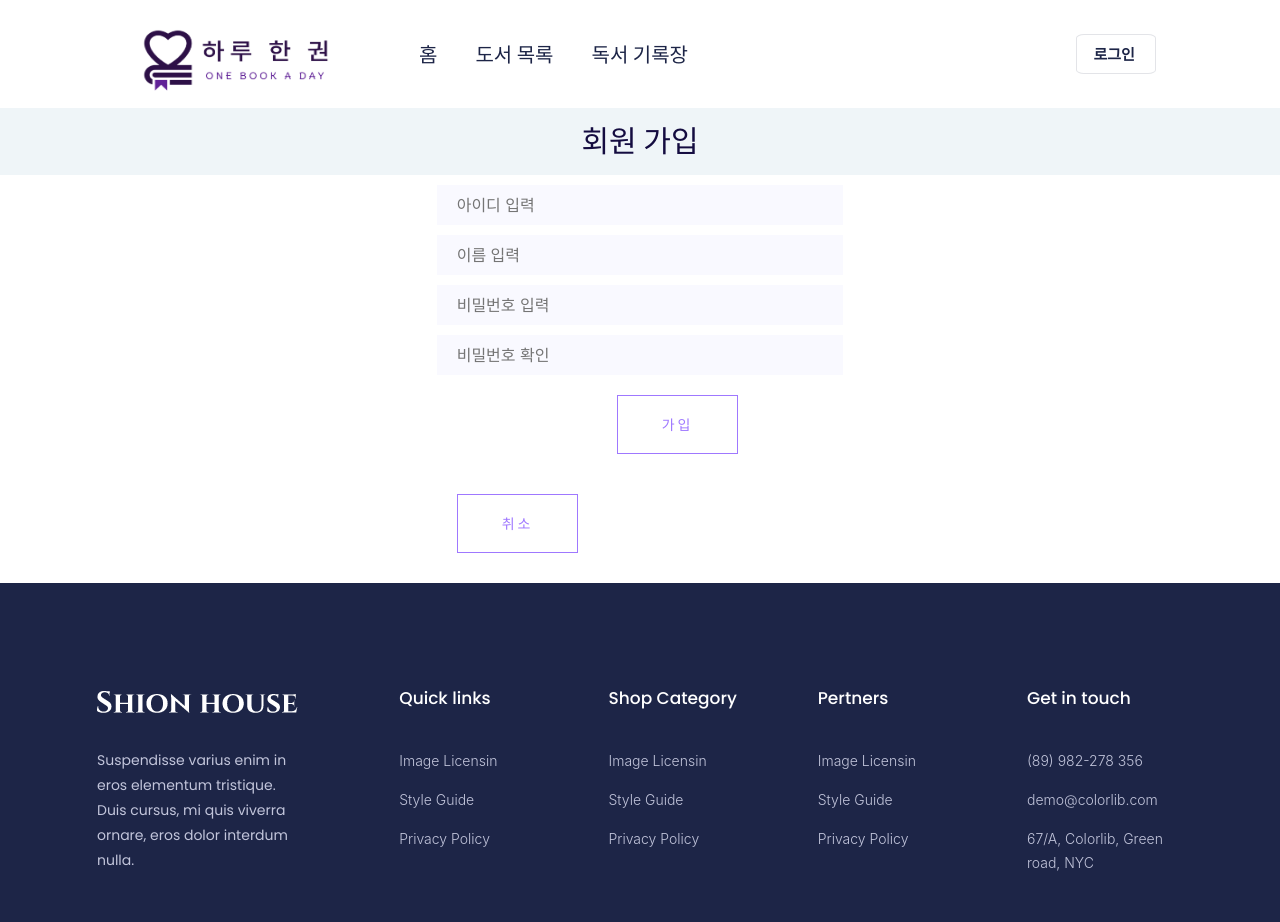
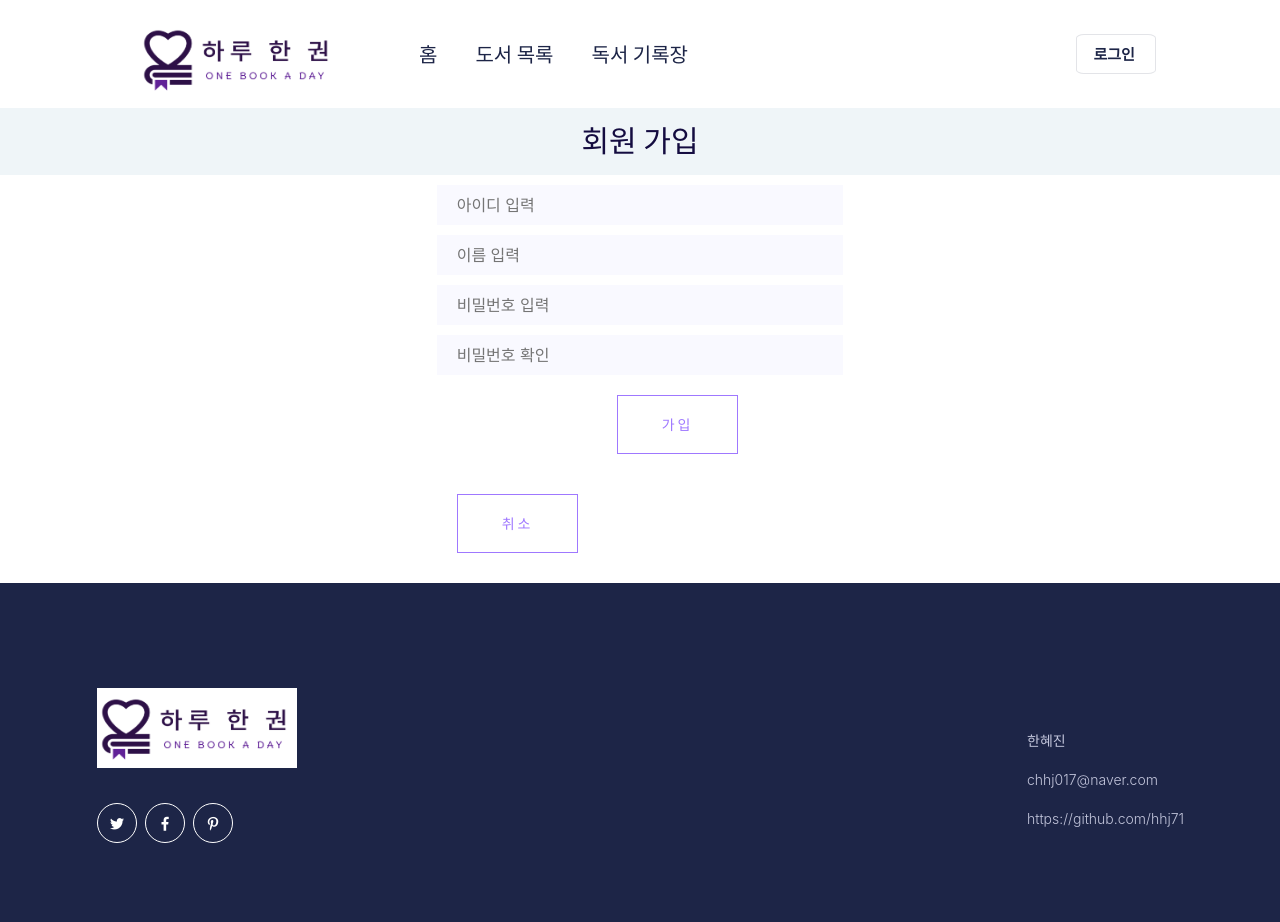
Before and after one commit to hhj71/one_book_a_day_, a React (Create React App) app: page /Member/signup in a window 1280 px wide. Shown: the top 922 px of the page. Built offline with nearby package versions, Linux system fonts and the light colour scheme; a web font is replaced by a local one.

Commit message:
11/11 FOOTER 수정

```diff
--- a/src/components/main/Footer.js
+++ b/src/components/main/Footer.js
@@ -10,13 +10,11 @@ function Footer(){
                                     <div className="single-footer-caption mb-30">
 
                                         <div className="footer-logo mb-35">
-                                            <a href="#"><img src="/img/logo/logo2_footer.png" alt=""/></a>
+                                            <a href="#"><img src="../../img/logo/logo1.png" alt="" style={{"width":"200px", "height":"80px"}}/></a>
                                         </div>
                                         <div className="footer-tittle">
                                             <div className="footer-pera">
-                                                <p>Suspendisse varius enim in eros elementum tristique. Duis cursus, mi
-                                                    quis
-                                                    viverra ornare, eros dolor interdum nulla.</p>
+
                                             </div>
                                         </div>
 
@@ -31,11 +29,11 @@ function Footer(){
                             <div className="col-xl-2 col-lg-2 col-md-4 col-sm-4">
                                 <div className="single-footer-caption mb-50">
                                     <div className="footer-tittle">
-                                        <h4>Quick links</h4>
+                                        <h4></h4>
                                         <ul>
-                                            <li><a href="#">Image Licensin</a></li>
-                                            <li><a href="#">Style Guide</a></li>
-                                            <li><a href="#">Privacy Policy</a></li>
+                                            <li><a href="#"></a></li>
+                                            <li><a href="#"></a></li>
+                                            <li><a href="#"></a></li>
                                         </ul>
                                     </div>
                                 </div>
@@ -43,23 +41,11 @@ function Footer(){
                             <div className="col-xl-2 col-lg-2 col-md-4 col-sm-4">
                                 <div className="single-footer-caption mb-50">
                                     <div className="footer-tittle">
-                                        <h4>Shop Category</h4>
+                                        <h4></h4>
                                         <ul>
-                                            <li><a href="#">Image Licensin</a></li>
-                                            <li><a href="#">Style Guide</a></li>
-                                            <li><a href="#">Privacy Policy</a></li>
-                                        </ul>
-                                    </div>
-                                </div>
-                            </div>
-                            <div className="col-xl-2 col-lg-2 col-md-4 col-sm-4">
-                                <div className="single-footer-caption mb-50">
-                                    <div className="footer-tittle">
-                                        <h4>Pertners</h4>
-                                        <ul>
-                                            <li><a href="#">Image Licensin</a></li>
-                                            <li><a href="#">Style Guide</a></li>
-                                            <li><a href="#">Privacy Policy</a></li>
+                                            <li><a href="#"></a></li>
+                                            <li><a href="#"></a></li>
+                                            <li><a href="#"></a></li>
                                         </ul>
                                     </div>
                                 </div>
@@ -67,11 +53,11 @@ function Footer(){
                             <div className="col-xl-2 col-lg-3 col-md-4 col-sm-4">
                                 <div className="single-footer-caption mb-50">
                                     <div className="footer-tittle">
-                                        <h4>Get in touch</h4>
+                                        <h4></h4>
                                         <ul>
-                                            <li><a href="#">(89) 982-278 356</a></li>
-                                            <li><a href="#">demo@colorlib.com</a></li>
-                                            <li><a href="#">67/A, Colorlib, Green road, NYC</a></li>
+                                            <li><a href="#">한혜진</a></li>
+                                            <li><a href="#">chhj017@naver.com</a></li>
+                                            <li><a href="#">https://github.com/hhj71</a></li>
                                         </ul>
                                     </div>
                                 </div>
```
